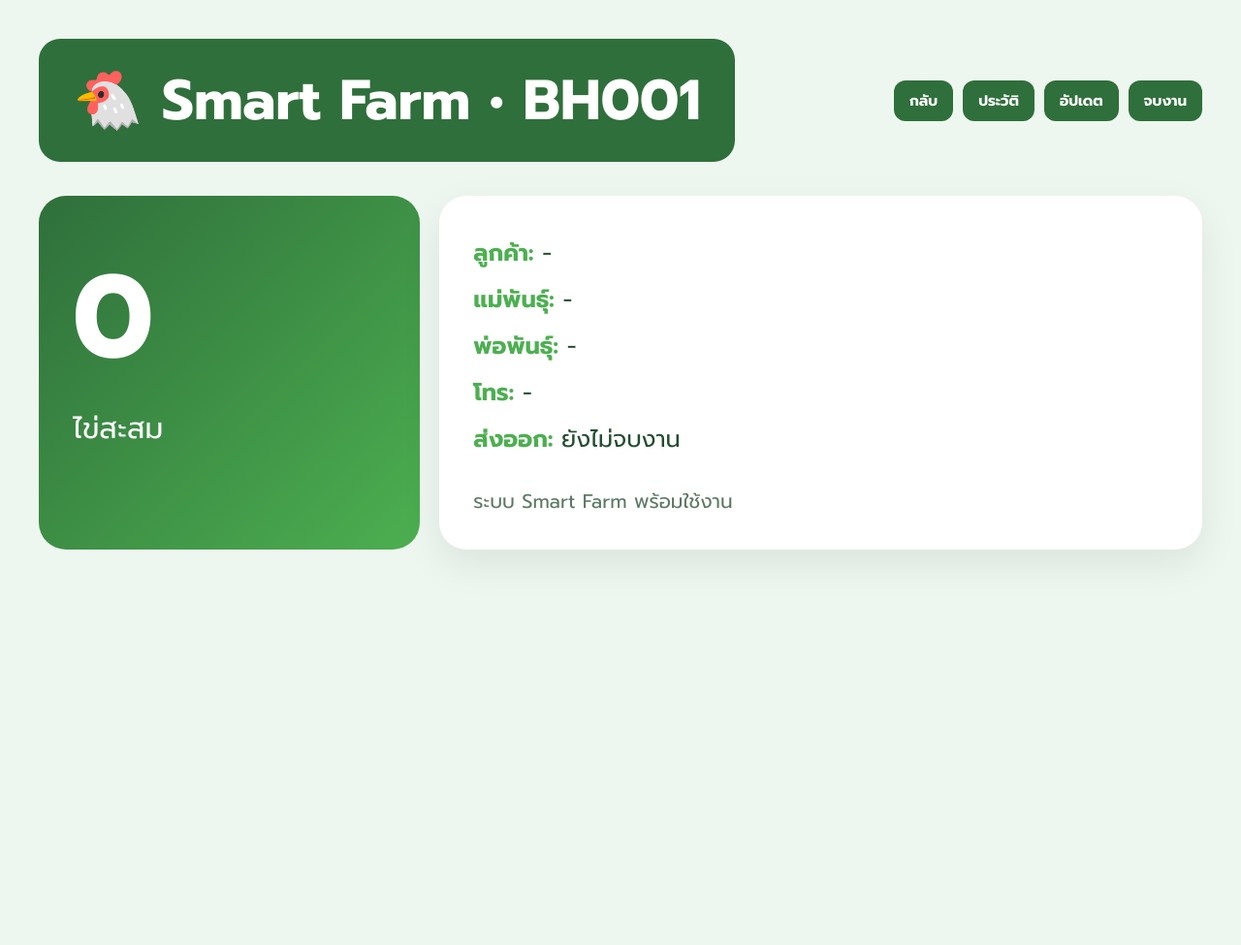
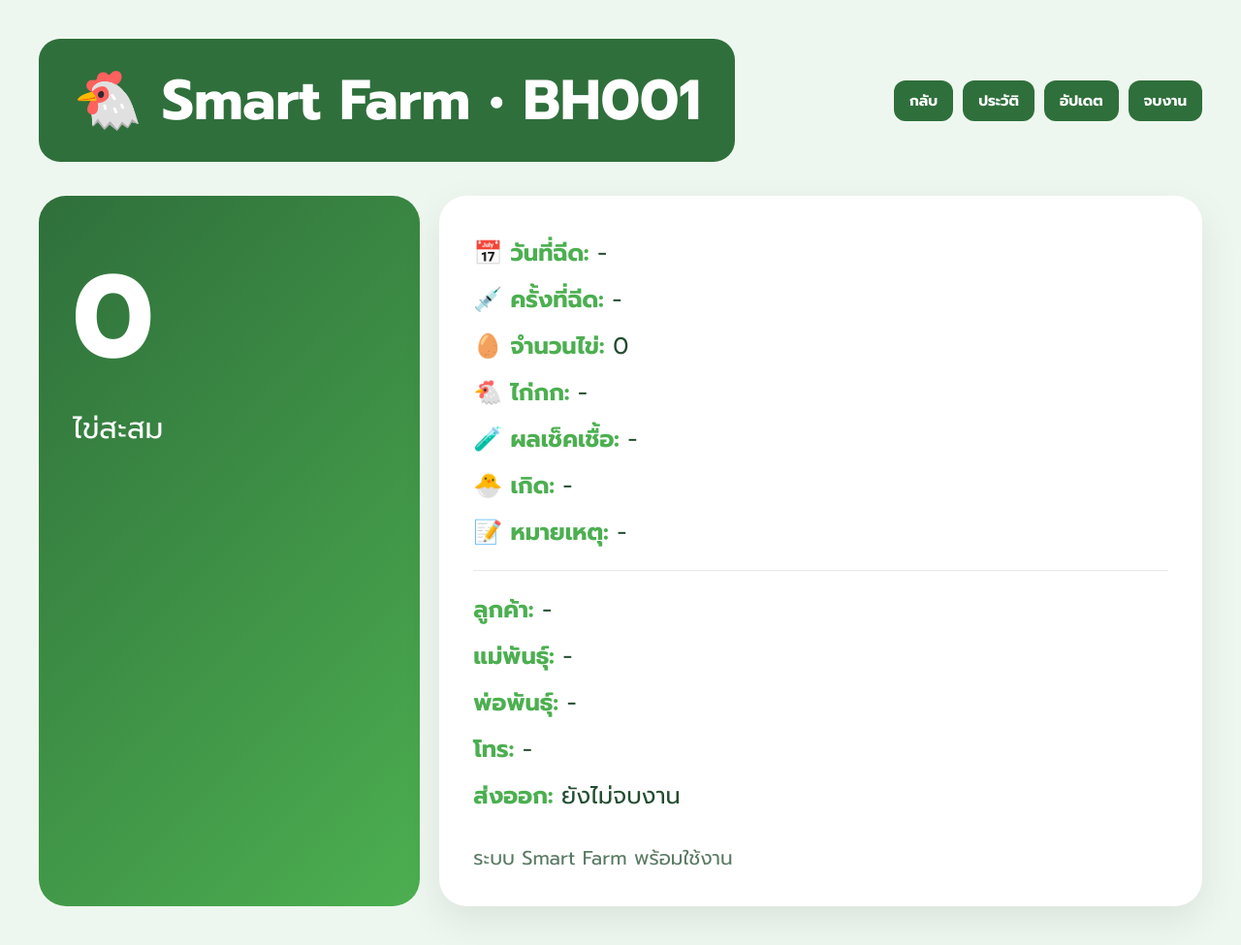
Before and after one commit to tanthai050864-prog/farm-kai, a Flask app: a page that uses templates/status.html in a window 1280 px wide. Shown: the whole page at 97% size. Before the commit the page ends 574 px from the top, so only its background shows below. Run offline with Flask 3, Linux system fonts and the light colour scheme.

Commit message:
fix ipad status buttons

```diff
--- a/app.py
+++ b/app.py
@@ -194,6 +194,8 @@
     if not data:
         return redirect("/zones")
 
+    status_json = json.loads(data.status or "{}")
+
     return render_template(
         "status.html",
         cage=cage,
@@ -204,16 +206,14 @@
             "phone": data.phone,
             "eggs": data.eggs,
             "finish_date": data.finish_date,
-            "status": json.loads(data.status or "{}")
+
+            # 🔥 รวมข้อมูลจาก JSON ตรงนี้
+            **status_json
         },
         days=1,
         stage="1-2"
     )
 
-
-# =========================
-# UPDATE
-# =========================
 @app.route("/update/<cage>", methods=["GET", "POST"])
 def update(cage):
 
@@ -221,18 +221,26 @@
 
     if request.method == "POST":
 
-        status = {
-            "eggs": request.form.get("eggs", 0),
-            "note": request.form.get("note", ""),
+        status = json.loads(data.status or "{}")
+
+        # 🔥 เก็บ field ใหม่ทั้งหมดลง JSON
+        status.update({
+            "inject_date": request.form.get("inject_date"),
+            "inject_round": request.form.get("inject_round"),
+            "brood": request.form.get("brood"),
+            "disease_result": request.form.get("disease_result"),
+            "birth": request.form.get("birth"),
+            "note": request.form.get("note"),
+            "eggs": int(request.form.get("eggs", 0)),
             "updated_at": datetime.now().strftime("%d/%m/%Y %H:%M")
-        }
+        })
 
-        data.eggs = int(status["eggs"])
+        data.eggs = status["eggs"]
         data.status = json.dumps(status)
 
+        # history
         history = json.loads(data.history or "[]")
         history.append(status)
-
         data.history = json.dumps(history)
 
         db.session.commit()
@@ -240,8 +248,6 @@
         return redirect(f"/status/{cage}")
 
     return render_template("update.html", cage=cage, data=data)
-
-
 # =========================
 # HISTORY
 # =========================
--- a/templates/status.html
+++ b/templates/status.html
@@ -47,9 +47,7 @@
 flex-wrap:wrap;
 }
 
-/* =========================
-   FIX 1: BUTTON (iPad safe)
-========================= */
+/* BUTTON */
 .btn{
 padding:10px 16px;
 border-radius:12px;
@@ -65,7 +63,7 @@
 cursor:pointer;
 }
 
-/* panels ต้องมี display grid (สำคัญ ไม่งั้น iPad เพี้ยน) */
+/* PANEL FIX (สำคัญ) */
 .panel{
 display:grid;
 grid-template-columns:1fr 2fr;
@@ -111,9 +109,7 @@
 opacity:.75;
 }
 
-/* =========================
-   FIX 2: iPad RESPONSIVE
-========================= */
+/* RESPONSIVE */
 @media(max-width:900px){
 
 body{
@@ -172,10 +168,10 @@
 </div>
 
 <div class="actions">
-<a class="btn back" href="/zones">กลับ</a>
-<a class="btn history" href="/history/{{cage}}">ประวัติ</a>
-<a class="btn update" href="/update/{{cage}}">อัปเดต</a>
-<a class="btn finish" href="/finish/{{cage}}">จบงาน</a>
+<a class="btn" href="/zones">กลับ</a>
+<a class="btn" href="/history/{{cage}}">ประวัติ</a>
+<a class="btn" href="/update/{{cage}}">อัปเดต</a>
+<a class="btn" href="/finish/{{cage}}">จบงาน</a>
 </div>
 
 </div>
@@ -183,13 +179,23 @@
 <div class="panel">
 
 <div class="left">
-<div class="big">{{data.eggs}}</div>
+<div class="big">{{data.eggs or 0}}</div>
 <div class="eggs">ไข่สะสม</div>
 </div>
 
 <div class="right">
 
 <div class="detail">
+
+<div><span class="label">📅 วันที่ฉีด:</span> {{data.inject_date or "-"}}</div>
+<div><span class="label">💉 ครั้งที่ฉีด:</span> {{data.inject_round or "-"}}</div>
+<div><span class="label">🥚 จำนวนไข่:</span> {{data.eggs or 0}}</div>
+<div><span class="label">🐔 ไก่กก:</span> {{data.brood or "-"}}</div>
+<div><span class="label">🧪 ผลเช็คเชื้อ:</span> {{data.disease_result or "-"}}</div>
+<div><span class="label">🐣 เกิด:</span> {{data.birth or "-"}}</div>
+<div><span class="label">📝 หมายเหตุ:</span> {{data.note or "-"}}</div>
+
+<hr style="margin:15px 0;opacity:0.2;">
 
 <div><span class="label">ลูกค้า:</span> {{data.customer or "-"}}</div>
 <div><span class="label">แม่พันธุ์:</span> {{data.mother or "-"}}</div>
```
